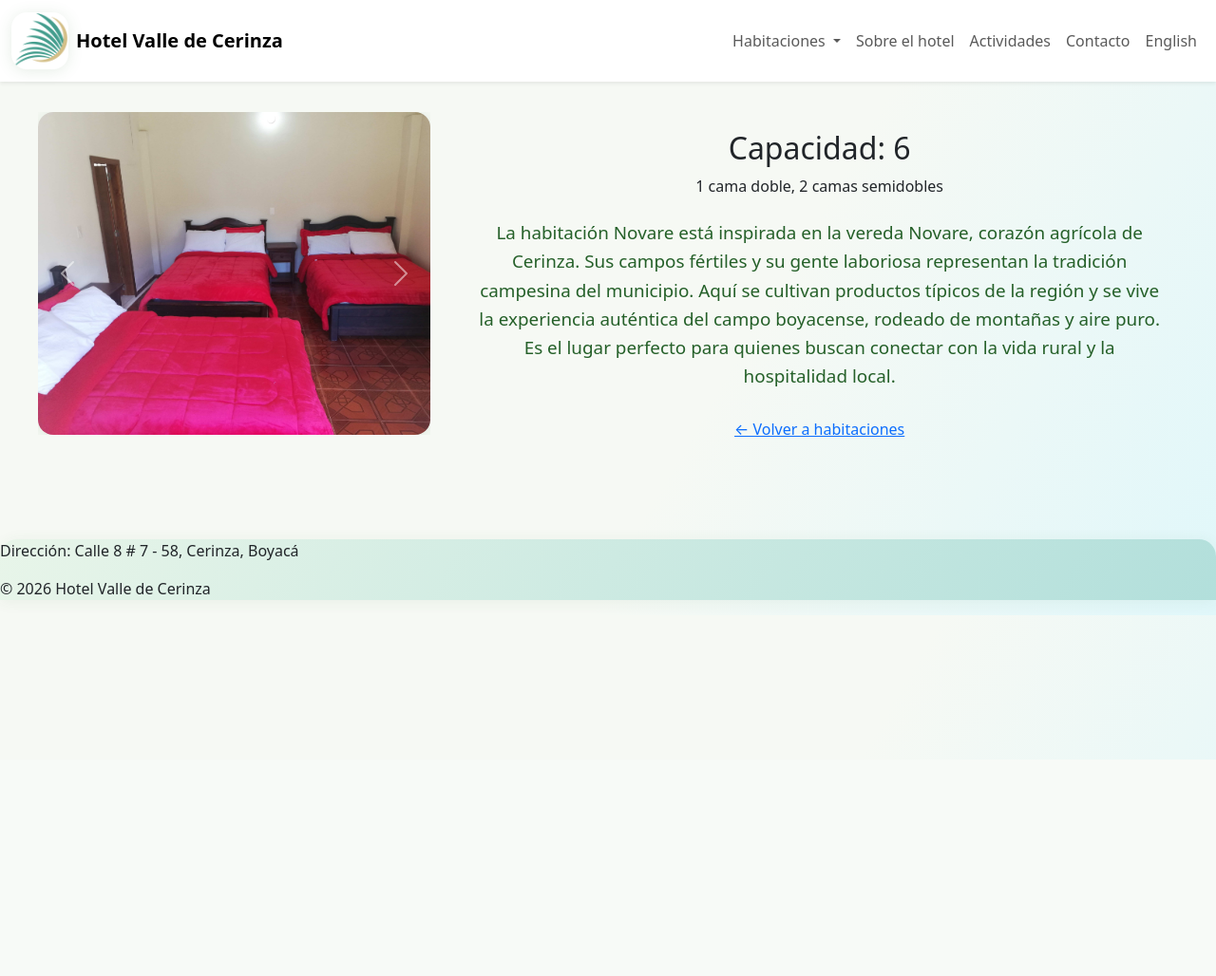
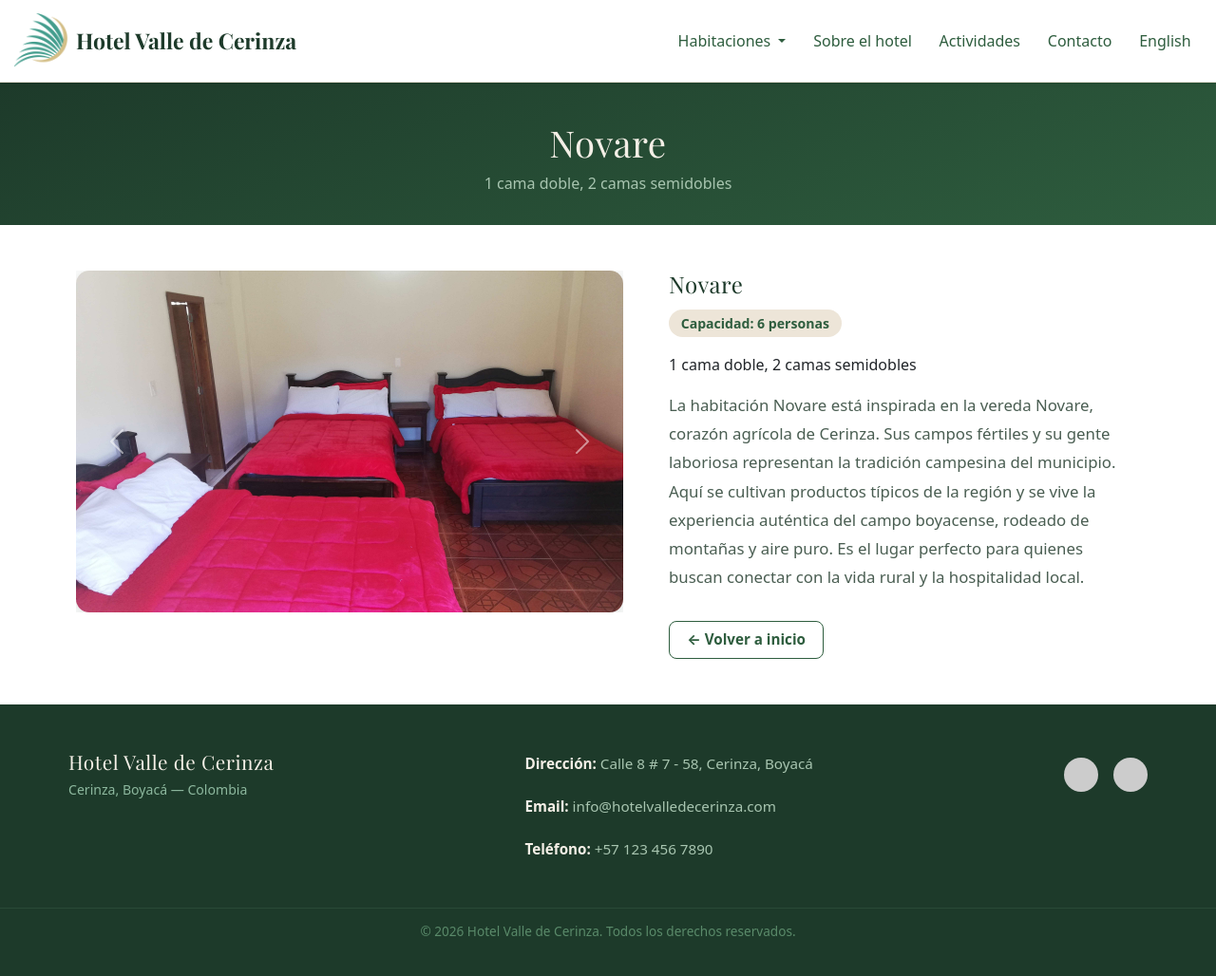
Before and after one commit to pateto/hotel, a Django app: page /habitacion/novare/ in a window 1280 px wide. Shown: the whole page at 95% size. Before the commit the page ends 800 px from the top, so only its background shows below. Run offline with Django 5.2, Linux system fonts and the light colour scheme; grey boxes are pictures that could not be loaded.

Commit message:
professional version

```diff
--- a/cerinza/static/cerinza/style.css
+++ b/cerinza/static/cerinza/style.css
@@ -1,436 +1,154 @@
+/* ================================================================
+   HOTEL VALLE DE CERINZA — Professional Nature Palette
+   ----------------------------------------------------------------
+   Forest Deep : #1D3A2A   (headings, footer bg)
+   Forest      : #2E5D3E   (primary green)
+   Sage        : #5A8A6A   (secondary green)
+   Sage Light  : #A8C5B0   (soft accents)
+   Cream       : #F4EFE6   (background)
+   Linen       : #EDE5D8   (section alt bg)
+   Gold        : #B8883A   (CTA buttons)
+   Gold Light  : #D4A855   (hover)
+   Text Dark   : #1A2922
+   Text Mid    : #4A5E52
+   ================================================================ */
+
+/* ---- RESET & BASE ---- */
+*, *::before, *::after { box-sizing: border-box; }
+
 body {
-    font-family: 'Montserrat', 'Poppins', Arial, sans-serif;
+    font-family: 'Montserrat', Arial, sans-serif;
     margin: 0;
-    background: linear-gradient(120deg, #f6f9f4 60%, #e0f7fa 100%);
-    color: #1b2e1b;
+    background: #F4EFE6;
+    color: #1A2922;
     scroll-padding-top: 80px;
 }
 
-section[id], footer[id] {
-    scroll-margin-top: 80px;
+section[id], footer[id] { scroll-margin-top: 80px; }
+
+h1, h2, h3, h4 {
+    font-family: 'Playfair Display', 'Montserrat', Georgia, serif;
+    font-weight: 700;
+    letter-spacing: 0.5px;
 }
-.main-header {
-    background: #fff;
-    box-shadow: 0 2px 16px rgba(60, 120, 60, 0.10);
-    position: sticky;
-    top: 0;
-    z-index: 100;
-}
-.header-content {
-    max-width: 1200px;
-    margin: 0 auto;
-    display: flex;
-    align-items: center;
-    justify-content: space-between;
-    padding: 0.7em 2em;
-}
-.logo {
-    width: 100px;
-    border-radius: 16px;
-    box-shadow: 0 2px 16px rgba(60, 120, 60, 0.13);
-}
-.main-nav {
-    display: flex;
-    align-items: center;
-    gap: 1.2em;
-}
-.main-nav a, .main-nav .dropbtn {
-    color: #1b2e1b;
-    text-decoration: none;
-    font-weight: 700;
-    margin: 0 0.7em;
-    font-size: 1.13em;
-    background: none;
-    border: none;
-    cursor: pointer;
-    padding: 0.5em 1.1em;
-    border-radius: 24px;
-    transition: background 0.2s, color 0.2s;
-    font-family: inherit;
-}
-.main-nav a:hover, .main-nav .dropbtn:hover {
-    background: #b2dfdb;
-    color: #256029;
-}
-.dropdown {
-    position: relative;
-    display: inline-block;
-}
-.dropdown-content {
-    display: none;
-    position: absolute;
-    background: #fff;
-    min-width: 180px;
-    box-shadow: 0 8px 24px rgba(60, 120, 60, 0.13);
-    z-index: 1;
-    border-radius: 12px;
-    margin-top: 0.5em;
-}
-.dropdown-content a {
-    color: #1b2e1b;
-    padding: 0.8em 1.2em;
-    text-decoration: none;
-    display: block;
-    font-size: 1em;
-    border-radius: 8px;
-    transition: background 0.2s, color 0.2s;
-}
-.dropdown-content a:hover {
-    background: #e0f7fa;
-    color: #388e3c;
-}
-.dropdown:hover .dropdown-content {
-    display: block;
-}
-.lang-switch {
-    margin-left: 1.5em;
-    font-size: 1em;
-    color: #256029;
-    font-weight: 700;
-}
-.lang-switch a {
-    color: #256029;
-    text-decoration: none;
-    margin: 0 0.2em;
-    font-weight: 700;
-}
-.lang-switch a:hover {
-    text-decoration: underline;
-}
-.hero-section {
-    background: linear-gradient(120deg, #e0f7fa 0%, #b2dfdb 100%);
-    min-height: 420px;
-    display: flex;
-    align-items: center;
-    justify-content: center;
-    text-align: center;
-    position: relative;
-    box-shadow: 0 4px 32px rgba(60, 120, 60, 0.09);
-}
-.hero-bg {
-    width: 100%;
-    padding: 3.5em 2em 2.5em 2em;
-}
-.hero-section h1 {
-    font-size: 3.2em;
-    color: #0d4d4d;
-    margin-bottom: 0.3em;
-    font-family: 'Poppins', 'Montserrat', Arial, sans-serif;
-    letter-spacing: 1px;
-    text-shadow: 0 2px 12px #b2dfdb;
-}
-.slogan {
-    font-size: 1.5em;
-    color: #388e3c;
-    margin-bottom: 1.5em;
-    font-family: 'Poppins', 'Montserrat', Arial, sans-serif;
-    font-weight: 600;
-}
-.hero-gallery {
-    display: flex;
-    justify-content: center;
-    gap: 1.5em;
-    margin-bottom: 2em;
-    flex-wrap: wrap;
-}
-.hero-img {
-    width: 600px;
-    height: 400px;
-    object-fit: cover;
-    border-radius: 28px;
-    box-shadow: 0 8px 32px rgba(60, 120, 60, 0.18);
-    border: 6px solid #fff;
-    transition: transform 0.2s, box-shadow 0.2s;
-}
-.hero-img-xl {
-    width: 700px;
-    height: 470px;
-    max-width: 98vw;
-    max-height: 60vh;
-}
-.hero-img:hover {
-    transform: scale(1.06) rotate(-1deg);
-    box-shadow: 0 12px 48px rgba(60, 120, 60, 0.22);
-}
-.cta-btn {
-    background: #444;
-    color: #fff;
-    border: 1px solid #333;
-    border-radius: 24px;
-    text-decoration: none;
-    padding: 0.8em 1.5em;
-    font-size: 1rem;
-    transition: background 0.2s, transform 0.2s;
-    cursor: pointer;
-    letter-spacing: 1px;
-    margin-top: 1em;
-}
-.cta-btn:hover {
-    background: #333;
-    transform: scale(1.02);
-}
-.cta-btn.cta-btn-english {
-    background: #555;
-    color: #fff;
-    border: 1px solid #444;
-}
-.cta-btn.cta-btn-english:hover {
-    background: #444;
-}
-.about {
-    max-width: 1100px;
-    margin: 2.5em auto 2em auto;
-    background: #fff;
-    border-radius: 22px;
-    box-shadow: 0 2px 24px rgba(60, 120, 60, 0.10);
-    padding: 2.7em 2.5em;
-}
-.about-content {
-    display: flex;
-    flex-wrap: wrap;
-    gap: 2.5em;
-    align-items: center;
-}
-.about-text {
-    flex: 2;
-    font-size: 1.18em;
-    font-family: 'Montserrat', Arial, sans-serif;
-}
-.about-img {
-    flex: 1;
-    min-width: 220px;
-}
-.about-img img {
-    width: 100%;
-    border-radius: 18px;
-    box-shadow: 0 2px 16px rgba(60, 120, 60, 0.13);
-}
-.gallery-img {
-    width: 150px;
-    height: 110px;
-    object-fit: cover;
-    border-radius: 10px;
-    box-shadow: 0 2px 8px rgba(60, 120, 60, 0.09);
-}
-.rooms {
-    max-width: 1200px;
-    margin: 2.5em auto;
-    padding: 1.5em 2em;
-}
-.rooms h2 {
-    text-align: center;
-    color: #256029;
-    margin-bottom: 1.5em;
-}
-.room-list {
-    display: flex;
-    flex-wrap: wrap;
-    gap: 2.2em;
-    justify-content: center;
-}
-.room-card {
-    background: #fff;
-    border-radius: 18px;
-    box-shadow: 0 2px 16px rgba(60, 120, 60, 0.09);
-    width: 340px;
-    transition: transform 0.2s, box-shadow 0.2s;
-    overflow: hidden;
-    display: flex;
-    flex-direction: column;
-    align-items: stretch;
-}
-.room-card:hover {
-    transform: translateY(-8px) scale(1.03);
-    box-shadow: 0 8px 32px rgba(60, 120, 60, 0.13);
-}
-.room-imgs {
-    display: flex;
-    gap: 0.5em;
-    justify-content: center;
-    background: #e8f5e9;
-    padding: 1em 0.5em;
-}
-.room-thumb {
-    width: 38px;
-    height: 28px;
-    object-fit: cover;
-    border-radius: 6px;
-    box-shadow: 0 1px 4px rgba(60, 120, 60, 0.07);
-}
-.room-info {
-    padding: 1.2em 1em 1.5em 1em;
-    text-align: center;
-}
-.room-card h3 {
-    margin: 0.7em 0 0.2em 0;
-    font-size: 1.3em;
-    color: #256029;
-}
-.room-card p {
-    margin: 0.2em 0 0.7em 0;
-    color: #4e5d4e;
-}
-.room-btn {
-    display: inline-block;
-    margin-top: 0.7em;
-    background: linear-gradient(90deg, #388e3c 60%, #8bc34a 100%);
-    color: #fff;
-    font-weight: 700;
-    font-size: 1em;
-    padding: 0.6em 1.7em;
-    border: none;
-    border-radius: 24px;
-    text-decoration: none;
-    transition: background 0.2s, transform 0.2s;
-}
-.room-btn:hover {
-    background: linear-gradient(90deg, #256029 60%, #689f38 100%);
-    transform: scale(1.04);
-}
-.activities {
-    max-width: 1200px;
-    margin: 2.5em auto;
-    padding: 1.5em 2em;
-}
-.activities h2 {
-    text-align: center;
-    color: #256029;
-    margin-bottom: 1.5em;
-}
-.activities-list {
-    display: flex;
-    flex-wrap: wrap;
-    gap: 2em;
-    justify-content: center;
-}
-.activity-card {
-    background: #fff;
-    border-radius: 16px;
-    box-shadow: 0 2px 12px rgba(60, 120, 60, 0.09);
-    width: 320px;
-    padding: 1.2em 1em 1.5em 1em;
-    text-align: center;
-    display: flex;
-    flex-direction: column;
-    align-items: center;
-}
-.activity-card img {
-    width: 100%;
-    max-width: 220px;
-    height: 120px;
-    object-fit: cover;
-    border-radius: 10px;
-    margin-bottom: 1em;
-    box-shadow: 0 2px 8px rgba(60, 120, 60, 0.07);
-}
-.activity-card h4 {
-    color: #256029;
-    margin: 0.5em 0 0.2em 0;
-}
-.activity-card p {
-    color: #4e5d4e;
-    margin: 0.2em 0 0.7em 0;
-}
-.footer-content {
-    max-width: 1200px;
-    margin: 0 auto;
-    display: flex;
-    align-items: center;
-    justify-content: space-between;
-    padding: 2em 2em 1em 2em;
-    flex-wrap: wrap;
-}
-.footer-info {
-    color: #256029;
-    font-size: 1.1em;
-}
-.footer-social {
-    display: flex;
-    gap: 1.2em;
-    margin-top: 1em;
-}
-.social-icon {
-    width: 38px;
-    height: 38px;
-    filter: grayscale(0.2) brightness(0.95);
-    transition: filter 0.2s, transform 0.2s;
-    border-radius: 50%;
-    box-shadow: 0 2px 8px rgba(60, 120, 60, 0.09);
-}
-.social-icon:hover {
-    filter: none;
-    transform: scale(1.13) rotate(-3deg);
-}
-.footer-legal {
-    text-align: center;
-    color: #4e5d4e;
-    font-size: 0.95em;
-    margin-top: 1.2em;
-    padding-bottom: 1em;
-}
-footer {
-    background: linear-gradient(120deg, #e8f5e9 0%, #b2dfdb 100%);
-    border-radius: 18px 18px 0 0;
-    margin-top: 3em;
-    box-shadow: 0 2px 16px rgba(60, 120, 60, 0.07);
-}
+
+/* ---- NAVBAR ---- */
+.navbar { background: #fff !important; border-bottom: 1px solid #EDE5D8; box-shadow: 0 2px 20px rgba(29,58,42,0.08) !important; }
+.navbar-brand span { color: #1D3A2A; font-family: 'Playfair Display', Georgia, serif; font-size: 1.15em; font-weight: 700; }
+.navbar-brand img { border-radius: 10px; }
+.nav-link { color: #2E5D3E !important; font-weight: 600; font-size: 0.95em; padding: 0.5em 0.9em !important; border-radius: 6px; transition: background 0.18s, color 0.18s; }
+.nav-link:hover, .nav-link:focus { background: #EDE5D8 !important; color: #1D3A2A !important; }
+.dropdown-menu { border: 1px solid #EDE5D8; border-radius: 10px; box-shadow: 0 8px 28px rgba(29,58,42,0.12); padding: 0.4em 0; }
+.dropdown-item { color: #2E5D3E; font-size: 0.93em; font-weight: 500; padding: 0.6em 1.2em; transition: background 0.15s; }
+.dropdown-item:hover { background: #EDE5D8; color: #1D3A2A; }
+.logo { border-radius: 10px; }
+
+/* ---- HERO ---- */
+.hero-section { background: linear-gradient(160deg, #1D3A2A 0%, #2E5D3E 55%, #5A8A6A 100%); min-height: 480px; display: flex; align-items: center; justify-content: center; text-align: center; }
+.hero-bg { width: 100%; padding: 4em 2em 3em 2em; }
+.hero-section h1 { font-size: 3.4em; color: #F4EFE6; margin-bottom: 0.25em; font-family: 'Playfair Display', Georgia, serif; letter-spacing: 1.5px; text-shadow: 0 3px 18px rgba(0,0,0,0.3); }
+.slogan { font-size: 1.2em; color: #A8C5B0; margin-bottom: 1.8em; font-weight: 400; }
+.hero-gallery { display: flex; justify-content: center; gap: 1.2em; margin-bottom: 2.5em; flex-wrap: wrap; }
+.hero-img { width: 600px; height: 380px; object-fit: cover; border-radius: 16px; box-shadow: 0 12px 40px rgba(0,0,0,0.35); border: 3px solid rgba(255,255,255,0.15); transition: transform 0.25s, box-shadow 0.25s; }
+.hero-img-xl { width: 680px; height: 440px; max-width: 96vw; max-height: 55vh; }
+.hero-img:hover { transform: scale(1.03); box-shadow: 0 18px 56px rgba(0,0,0,0.45); }
+
+/* ---- CTA BUTTONS ---- */
+.cta-btn { display: inline-block; background: #B8883A; color: #fff; border: none; border-radius: 8px; text-decoration: none; padding: 0.85em 2em; font-size: 0.95rem; font-weight: 700; letter-spacing: 1px; text-transform: uppercase; transition: background 0.2s, transform 0.15s, box-shadow 0.2s; box-shadow: 0 4px 18px rgba(184,136,58,0.35); margin: 0.4em 0.5em 0 0.5em; }
+.cta-btn:hover { background: #D4A855; transform: translateY(-2px); box-shadow: 0 8px 24px rgba(184,136,58,0.45); color: #fff; text-decoration: none; }
+.cta-btn.cta-btn-english { background: transparent; color: #A8C5B0; border: 1.5px solid #A8C5B0; box-shadow: none; }
+.cta-btn.cta-btn-english:hover { background: rgba(168,197,176,0.12); color: #F4EFE6; border-color: #F4EFE6; }
+
+/* ---- ABOUT ---- */
+.about { max-width: 1100px; margin: 3.5em auto 2.5em auto; background: #fff; border-radius: 16px; box-shadow: 0 2px 28px rgba(29,58,42,0.07); padding: 3em; border: 1px solid #EDE5D8; }
+.about-content { display: flex; flex-wrap: wrap; gap: 3em; align-items: center; }
+.about-text { flex: 2; min-width: 260px; }
+.about-text h2 { font-size: 2em; color: #1D3A2A; margin-bottom: 0.6em; }
+.about-text p { font-size: 1.1em; line-height: 1.75; color: #4A5E52; }
+.about-img { flex: 1; min-width: 220px; }
+.about-img img { width: 100%; border-radius: 14px; box-shadow: 0 4px 20px rgba(29,58,42,0.14); }
+
+/* ---- ROOMS ---- */
+.rooms { max-width: 1200px; margin: 0 auto 3em auto; padding: 3em 2em; }
+.rooms h2 { text-align: center; color: #1D3A2A; font-size: 2.2em; margin-bottom: 0.4em; }
+.rooms-subtitle { text-align: center; color: #5A8A6A; font-size: 1em; margin-bottom: 2.2em; }
+.room-list { display: flex; flex-wrap: wrap; gap: 2em; justify-content: center; }
+.room-card { background: #fff; border-radius: 14px; box-shadow: 0 2px 18px rgba(29,58,42,0.08); width: 340px; transition: transform 0.22s, box-shadow 0.22s; overflow: hidden; display: flex; flex-direction: column; border: 1px solid #EDE5D8; }
+.room-card:hover { transform: translateY(-6px); box-shadow: 0 12px 36px rgba(29,58,42,0.14); }
+.room-imgs { display: flex; gap: 0.3em; justify-content: center; background: #EDE5D8; padding: 0.8em 0.5em; }
+.room-thumb { width: 42px; height: 32px; object-fit: cover; border-radius: 5px; }
+.room-info { padding: 1.4em 1.4em 1.8em 1.4em; text-align: center; flex: 1; display: flex; flex-direction: column; align-items: center; }
+.room-card h3 { margin: 0 0 0.3em 0; font-size: 1.25em; color: #1D3A2A; }
+.room-card p { margin: 0 0 0.8em 0; color: #4A5E52; font-size: 0.95em; line-height: 1.5; }
+.room-btn { display: inline-block; margin-top: auto; background: #2E5D3E; color: #fff; font-weight: 700; font-size: 0.9em; padding: 0.65em 1.8em; border: none; border-radius: 8px; text-decoration: none; letter-spacing: 0.5px; text-transform: uppercase; transition: background 0.2s, transform 0.15s; }
+.room-btn:hover { background: #1D3A2A; transform: translateY(-1px); color: #fff; text-decoration: none; }
+
+/* ---- ACTIVITIES ---- */
+.activities { background: #EDE5D8; padding: 3.5em 2em; }
+.activities-inner { max-width: 1200px; margin: 0 auto; }
+.activities h2 { text-align: center; color: #1D3A2A; font-size: 2.2em; margin-bottom: 0.4em; }
+.activities-subtitle { text-align: center; color: #5A8A6A; font-size: 1em; margin-bottom: 2.5em; }
+.activities-list { display: flex; flex-wrap: wrap; gap: 2em; justify-content: center; }
+.activity-card { background: #fff; border-radius: 14px; box-shadow: 0 2px 16px rgba(29,58,42,0.07); width: 270px; overflow: hidden; display: flex; flex-direction: column; border: 1px solid #EDE5D8; transition: transform 0.2s, box-shadow 0.2s; }
+.activity-card:hover { transform: translateY(-4px); box-shadow: 0 10px 30px rgba(29,58,42,0.13); }
+.activity-card img { width: 100%; height: 175px; object-fit: cover; display: block; }
+.activity-card-body { padding: 1.2em 1.2em 1.5em 1.2em; flex: 1; }
+.activity-card h4 { color: #1D3A2A; margin: 0 0 0.4em 0; font-size: 1.05em; }
+.activity-card p { color: #4A5E52; margin: 0; font-size: 0.92em; line-height: 1.6; }
+
+/* ---- FOOTER ---- */
+footer { background: #1D3A2A; margin-top: 0; }
+.footer-content { max-width: 1200px; margin: 0 auto; display: flex; align-items: flex-start; justify-content: space-between; padding: 3em 2em 2em 2em; flex-wrap: wrap; gap: 2em; }
+.footer-brand h3 { color: #F4EFE6; font-family: 'Playfair Display', Georgia, serif; font-size: 1.3em; margin: 0 0 0.3em 0; }
+.footer-brand p { color: #8DB89E; font-size: 0.88em; margin: 0; }
+.footer-info { color: #A8C5B0; font-size: 0.95em; line-height: 1.9; }
+.footer-info strong { color: #F4EFE6; }
+.footer-social { display: flex; gap: 1em; margin-top: 0.5em; align-items: center; }
+.social-icon { width: 36px; height: 36px; filter: brightness(0) invert(0.8); transition: filter 0.2s, transform 0.2s; border-radius: 50%; }
+.social-icon:hover { filter: brightness(0) invert(1); transform: scale(1.15); }
+.footer-legal { text-align: center; color: #5A8A6A; font-size: 0.85em; padding: 1em 2em 1.5em 2em; border-top: 1px solid rgba(90,138,106,0.2); }
+.footer-legal a { color: #8DB89E; text-decoration: none; }
+.footer-legal a:hover { color: #A8C5B0; text-decoration: underline; }
+
+/* ---- ROOM DETAIL ---- */
+.room-detail-hero { background: linear-gradient(160deg, #1D3A2A 0%, #2E5D3E 100%); padding: 2.5em 2em 2em 2em; text-align: center; }
+.room-detail-hero h1 { color: #F4EFE6; font-size: 2.4em; margin: 0 0 0.2em 0; }
+.room-detail-hero .slogan { color: #A8C5B0; font-size: 1em; margin: 0; }
+.room-gallery-section { max-width: 1200px; margin: 3em auto; padding: 0 2.5em; display: flex; flex-wrap: wrap; gap: 3em; align-items: flex-start; }
+.room-carousel-wrap { flex: 1 1 420px; min-width: 300px; }
+.room-detail-info { flex: 1 1 340px; min-width: 280px; }
+.room-detail-info h2 { color: #1D3A2A; font-size: 1.5em; margin-bottom: 0.5em; }
+.room-capacity { display: inline-block; background: #EDE5D8; color: #2E5D3E; font-weight: 700; font-size: 0.88em; padding: 0.3em 0.9em; border-radius: 20px; margin-bottom: 1.2em; }
+.room-detalle, .room-desc-text { font-size: 1.05em; line-height: 1.8; color: #4A5E52; margin-bottom: 1.8em; }
+.back-link { display: inline-block; color: #2E5D3E; font-weight: 700; font-size: 0.95em; text-decoration: none; border: 1.5px solid #2E5D3E; border-radius: 8px; padding: 0.5em 1.2em; transition: background 0.18s, color 0.18s; }
+.back-link:hover { background: #2E5D3E; color: #fff; text-decoration: none; }
+
+/* ---- MISC ---- */
+.gallery-img { width: 150px; height: 110px; object-fit: cover; border-radius: 8px; }
+.desc-box { background: #fff; border-radius: 14px; padding: 2em; border: 1px solid #EDE5D8; box-shadow: 0 2px 14px rgba(29,58,42,0.06); }
+.desc-box h2 { color: #1D3A2A; font-size: 1.4em; margin-bottom: 0.8em; }
+
+/* ---- RESPONSIVE ---- */
 @media (max-width: 1100px) {
-    .about-content, .footer-content {
-        flex-direction: column;
-        align-items: center;
-        gap: 1.5em;
-    }
-    .header-content {
-        flex-direction: column;
-        gap: 1em;
-    }
-    .hero-gallery {
-        flex-direction: column;
-        gap: 1em;
-    }
+    .about-content, .footer-content { flex-direction: column; gap: 1.8em; }
+    .hero-gallery { flex-direction: column; align-items: center; gap: 1em; }
 }
 @media (max-width: 900px) {
-    .hero-img, .hero-img-xl {
-        width: 98vw;
-        max-width: 98vw;
-        height: 220px;
-        max-height: 40vh;
-    }
-    .about-img img {
-        max-width: 400px;
-    }
-    .about {
-        margin: 1.5em 1em;
-        padding: 1.5em 1.2em;
-    }
-    .rooms, .activities {
-        padding: 1em 1.2em;
-    }
-    .footer-content {
-        padding: 1.5em 1.2em 1em 1.2em;
-    }
-    .hero-bg {
-        padding: 2em 1.2em 1.5em 1.2em;
-    }
+    .hero-section h1 { font-size: 2.4em; }
+    .hero-img, .hero-img-xl { width: 96vw; max-width: 96vw; height: 220px; max-height: 45vw; }
+    .about { margin: 2em 1em; padding: 2em 1.5em; }
+    .rooms, .activities { padding: 2em 1.2em; }
+    .room-gallery-section { padding: 0 1.2em; gap: 2em; }
 }
 @media (max-width: 600px) {
-    .about {
-        margin: 1em 0.5em;
-        padding: 1.2em 1em;
-    }
-    .rooms, .activities {
-        padding: 0.8em 0.8em;
-    }
-    .footer-content {
-        padding: 1.2em 0.8em 1em 0.8em;
-    }
-    .hero-bg {
-        padding: 1.5em 0.8em 1.2em 0.8em;
-    }
-    .room-card {
-        width: 90vw;
-    }
-    .activity-card {
-        width: 90vw;
-    }
+    .hero-section h1 { font-size: 1.8em; }
+    .slogan { font-size: 1em; }
+    .about { margin: 1.5em 0.6em; padding: 1.5em 1em; }
+    .about-text h2, .rooms h2, .activities h2 { font-size: 1.6em; }
+    .rooms { padding: 1.5em 0.8em; }
+    .activities { padding: 2em 0.8em; }
+    .footer-content { padding: 2em 1em 1.5em 1em; }
+    .room-card, .activity-card { width: 92vw; }
+    .room-gallery-section { padding: 0 0.8em; }
+    .cta-btn { padding: 0.75em 1.4em; font-size: 0.88rem; }
 }
--- a/cerinza/templates/cerinza/room_detail.html
+++ b/cerinza/templates/cerinza/room_detail.html
@@ -5,7 +5,7 @@
     <meta charset="UTF-8">
     <meta name="viewport" content="width=device-width, initial-scale=1.0">
     <title>{{ room.name }} - Hotel Valle de Cerinza</title>
-    <link href="https://fonts.googleapis.com/css2?family=Montserrat:wght@700;400&display=swap" rel="stylesheet">
+    <link href="https://fonts.googleapis.com/css2?family=Playfair+Display:wght@700;400&family=Montserrat:wght@700;400&display=swap" rel="stylesheet">
     <link rel="stylesheet" href="{% static 'cerinza/style.css' %}">
     <link href="https://cdn.jsdelivr.net/npm/bootstrap@5.3.2/dist/css/bootstrap.min.css" rel="stylesheet">
 </head>
@@ -47,13 +47,17 @@
             </div>
         </div>
     </nav>
-    <section class="room-gallery d-flex flex-wrap justify-content-center align-items-start" style="gap:2em;padding:2em 2.5em;">
-        <div class="gallery" style="flex:1 1 33%;max-width:33vw;min-width:320px;">
+    <section class="room-detail-hero">
+        <h1>{{ room.name }}</h1>
+        <p class="slogan">{{ room.descripcion }}</p>
+    </section>
+    <div class="room-gallery-section">
+        <div class="room-carousel-wrap">
             <div id="roomCarousel" class="carousel slide" data-bs-ride="carousel">
                 <div class="carousel-inner">
                     {% for img in images %}
                     <div class="carousel-item {% if forloop.first %}active{% endif %}">
-                        <img src="/{{ img }}" class="d-block w-100" alt="{{ room.name }}" style="object-fit:cover;height:340px;border-radius:16px;box-shadow:0 2px 16px rgba(60,120,60,0.13);">
+                        <img src="/{{ img }}" class="d-block w-100" alt="{{ room.name }}" style="object-fit:cover;height:360px;border-radius:14px;box-shadow:0 4px 24px rgba(29,58,42,0.18);">
                     </div>
                     {% endfor %}
                 </div>
@@ -69,19 +73,36 @@
                 {% endif %}
             </div>
         </div>
-        <div class="room-info" style="flex:2 1 60%;min-width:320px;">
-            <h2>Capacidad: {{ room.capacidad }}</h2>
+        <div class="room-detail-info">
+            <h2>{{ room.name }}</h2>
+            <span class="room-capacity">Capacidad: {{ room.capacidad }} personas</span>
             <p>{{ room.descripcion }}</p>
             {% if room.detalle %}
-            <div class="room-detalle" style="font-size:1.18em;line-height:1.6;margin:1.2em 0 1.5em 0;color:#256029;font-weight:500;">{{ room.detalle }}</div>
+            <p class="room-detalle">{{ room.detalle }}</p>
             {% endif %}
-            <a href="/" class="back-link">&larr; Volver a habitaciones</a>
+            <a href="/" class="back-link">&larr; Volver a inicio</a>
         </div>
-    </section>
+    </div>
     <script src="https://cdn.jsdelivr.net/npm/bootstrap@5.3.2/dist/js/bootstrap.bundle.min.js"></script>
-    <footer>
-        <p>Dirección: Calle 8 # 7 - 58, Cerinza, Boyacá</p>
-        <p>&copy; 2026 Hotel Valle de Cerinza</p>
+    <footer id="contact">
+        <div class="footer-content">
+            <div class="footer-brand">
+                <h3>Hotel Valle de Cerinza</h3>
+                <p>Cerinza, Boyacá — Colombia</p>
+            </div>
+            <div class="footer-info">
+                <p><strong>Dirección:</strong> Calle 8 # 7 - 58, Cerinza, Boyacá</p>
+                <p><strong>Email:</strong> info@hotelvalledecerinza.com</p>
+                <p><strong>Teléfono:</strong> +57 123 456 7890</p>
+            </div>
+            <div class="footer-social">
+                <a href="#"><img src="https://cdn-icons-png.flaticon.com/512/733/733547.png" alt="Facebook" class="social-icon"></a>
+                <a href="#"><img src="https://cdn-icons-png.flaticon.com/512/733/733558.png" alt="Instagram" class="social-icon"></a>
+            </div>
+        </div>
+        <div class="footer-legal">
+            <p>&copy; 2026 Hotel Valle de Cerinza. Todos los derechos reservados.</p>
+        </div>
     </footer>
 </body>
 </html>
```
Also changed, not shown: cerinza/templates/cerinza/english.html (+31 -10 lines), cerinza/templates/cerinza/home.html (+24 -9 lines), cerinza/templates/cerinza/room_detail_en.html (+22 -11 lines).
